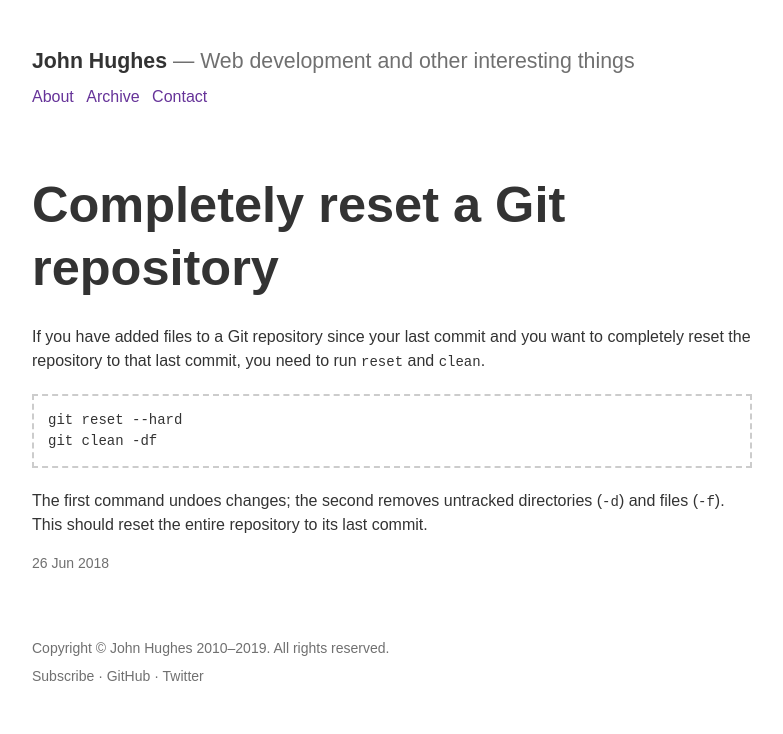
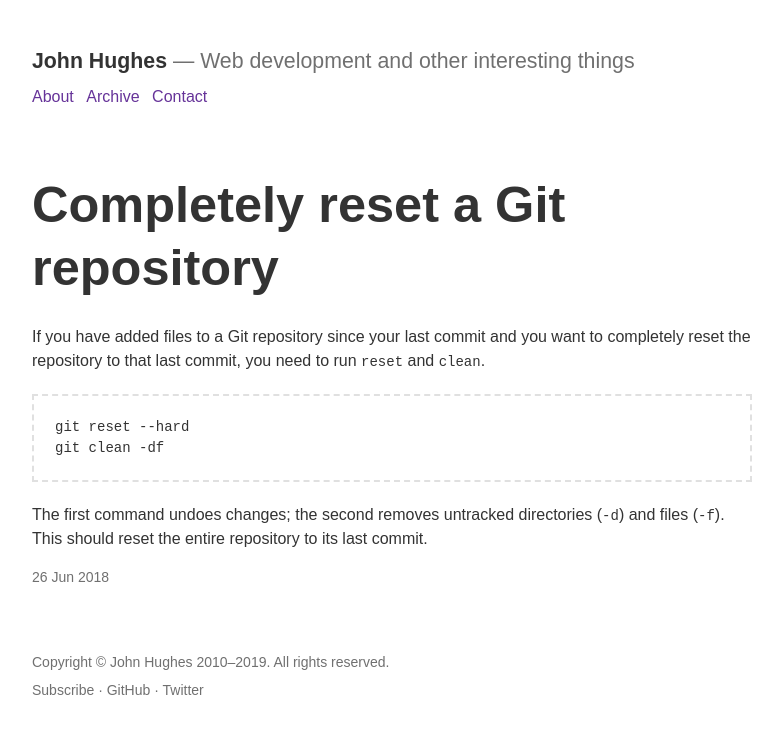
Before and after one commit to johnkhughes/john-hughes-web, a Jekyll site: the page built from _posts/2018-06-26-completely-reset-a-git-repository.md, in a window 1280 px wide. Shown: the top 734 px of the page, without its empty margins (248-1031 px from the left). Built offline with Jekyll 4.4.1, drawn with Linux system fonts in a browser that asks for light colours.

Commit message:
Tweak code format for legibility

```diff
--- a/_sass/_typography.scss
+++ b/_sass/_typography.scss
@@ -68,11 +68,11 @@ p {
 }
 
 pre {
-    border: 2px dashed tint($text_color, 75%);
+    border: 2px dashed tint($text_color, 85%);
     margin: 1.5em 0;
     overflow-wrap: break-word;
     overflow: auto;
-    padding: 1em;
+    padding: 1.5em;
     white-space: pre-wrap;
     word-wrap: break-word;
 }
```
